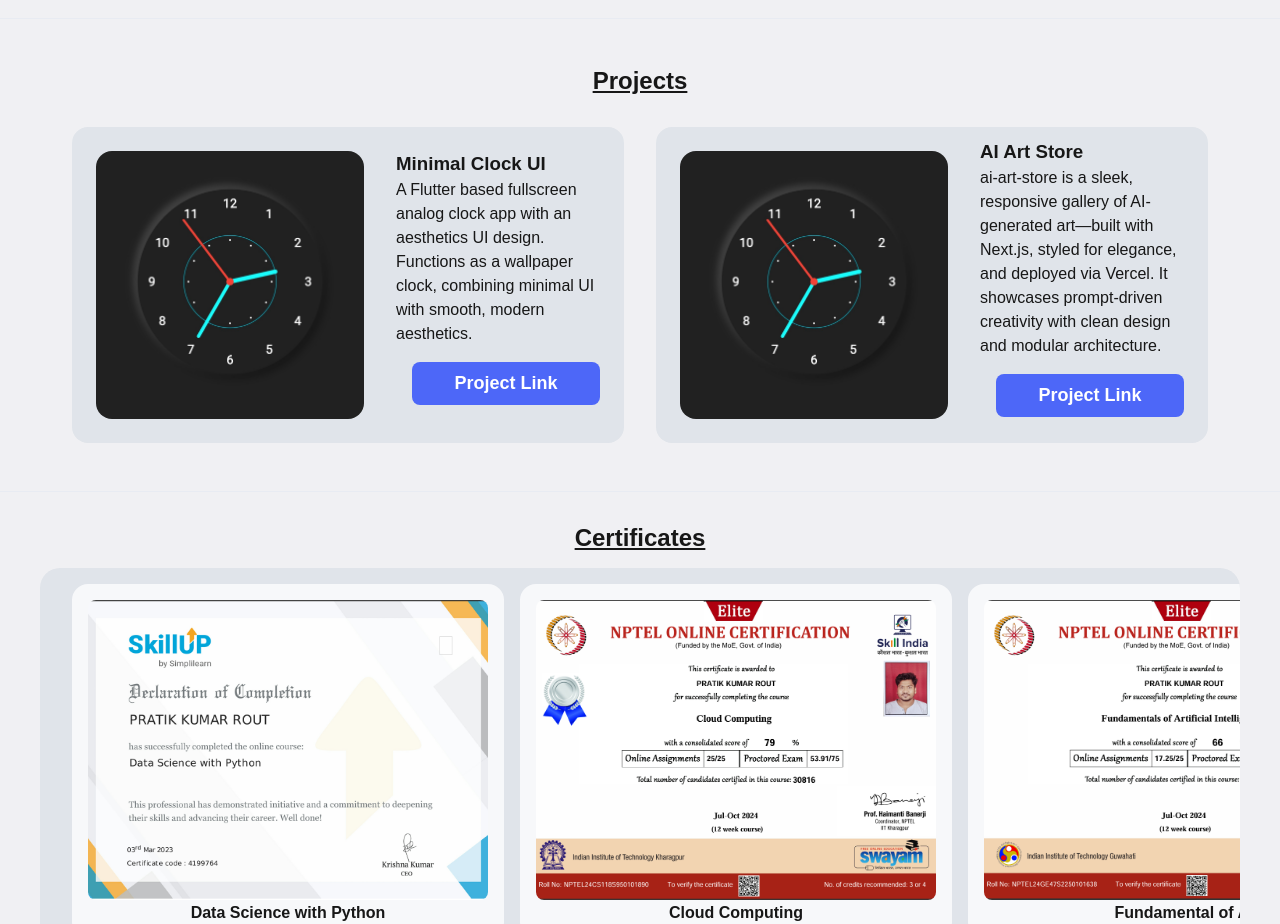
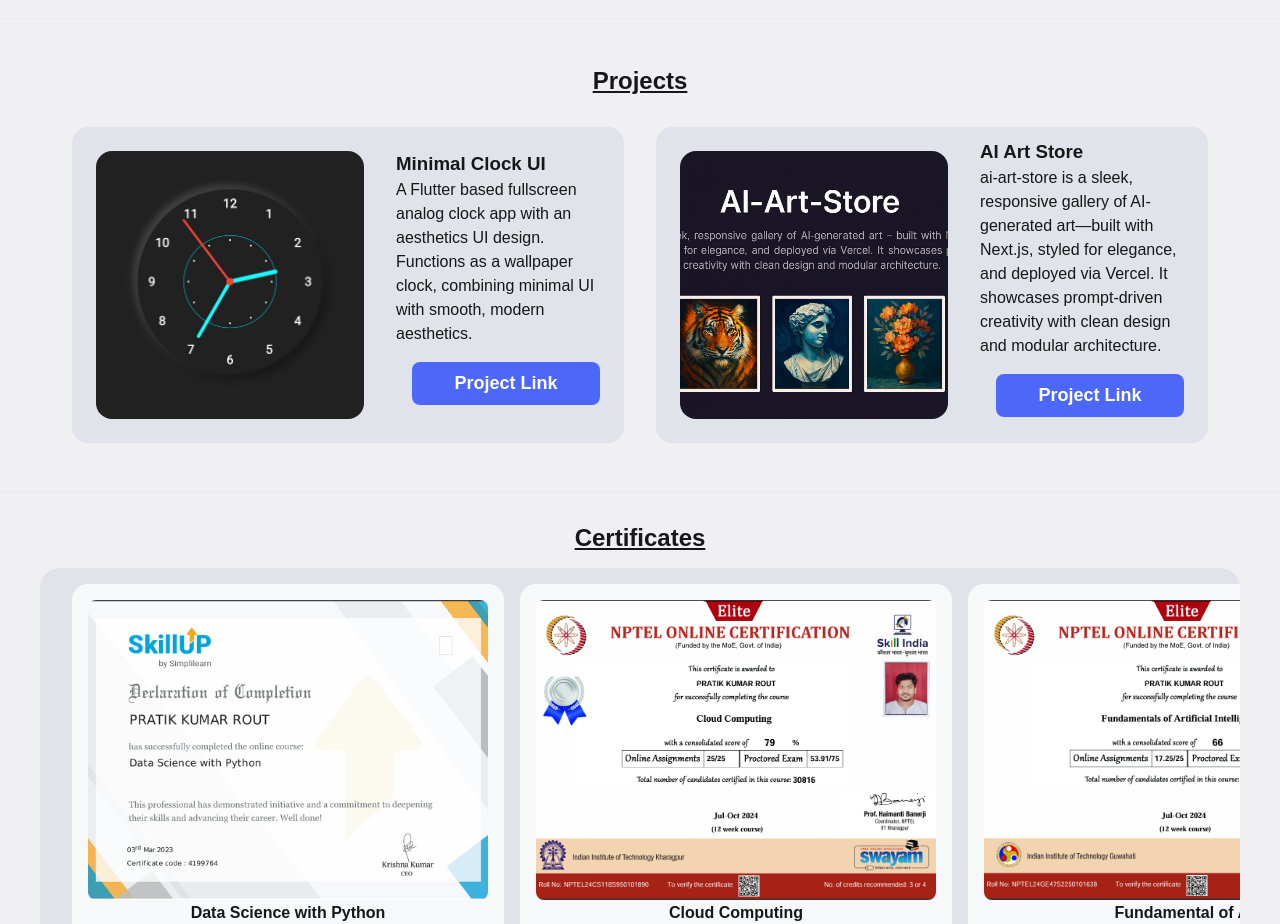
Before and after one commit to PratikKumarRout/Pratik-Kumar-Rout, a Next.js app: page / in a window 1280 px wide. Shown: the part 880-1804 px from the top of the page. Built offline with nearby package versions, Linux system fonts and the light colour scheme.

Commit message:
add new project cover image

```diff
--- a/src/app/components/Projects.js
+++ b/src/app/components/Projects.js
@@ -13,7 +13,7 @@ const projects = [
   {
     label: "AI Art Store",
     url: "https://github.com/PratikKumarRout/ai-art-store",
-    imgUrl: "/projects/neo.jpg",
+    imgUrl: "/projects/aiart.png",
     about: "ai-art-store is a sleek, responsive gallery of AI-generated art—built with Next.js, styled for elegance, and deployed via Vercel. It showcases prompt-driven creativity with clean design and modular architecture."
   },
 ];
```
Also changed, not shown: public/projects/aiart.png (added).
